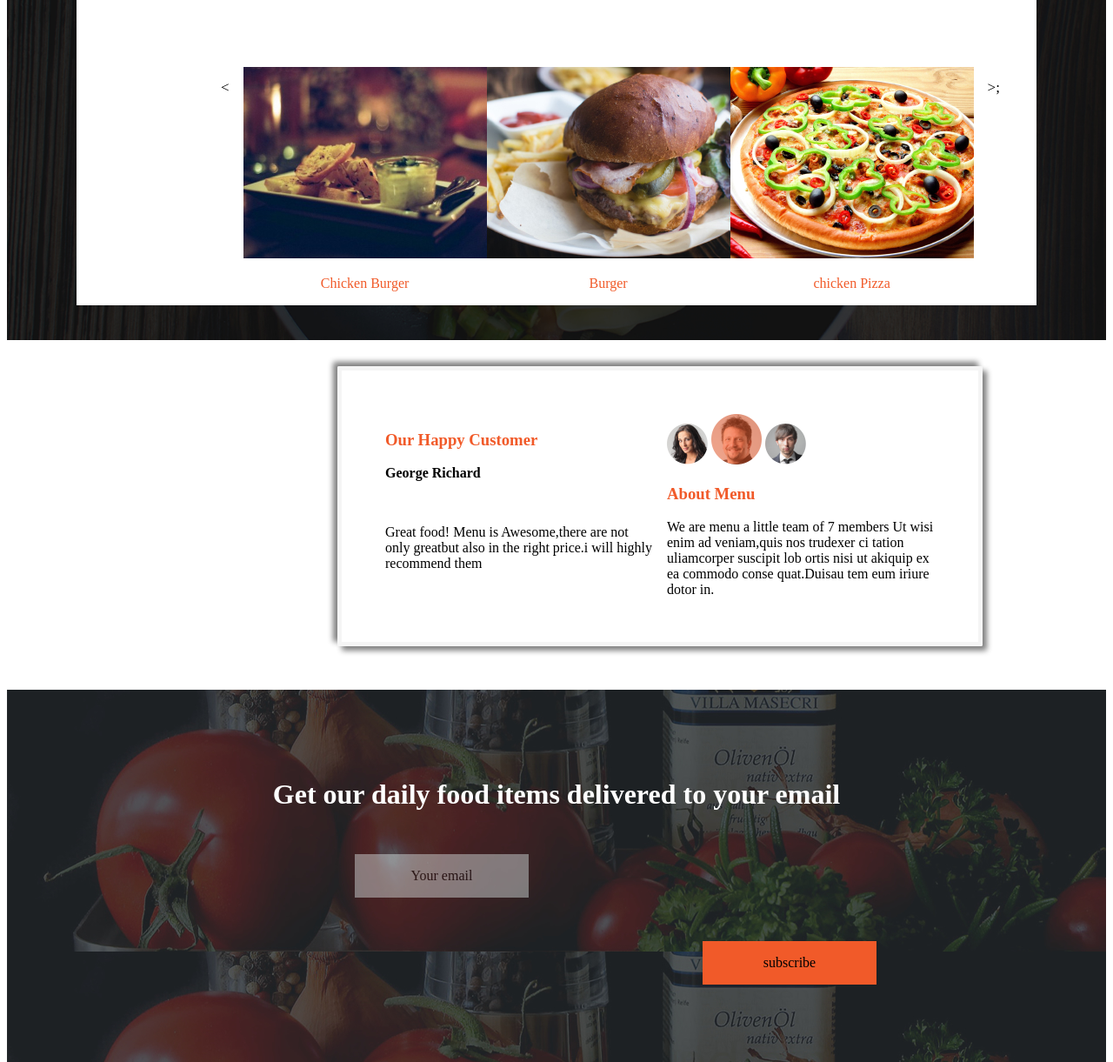
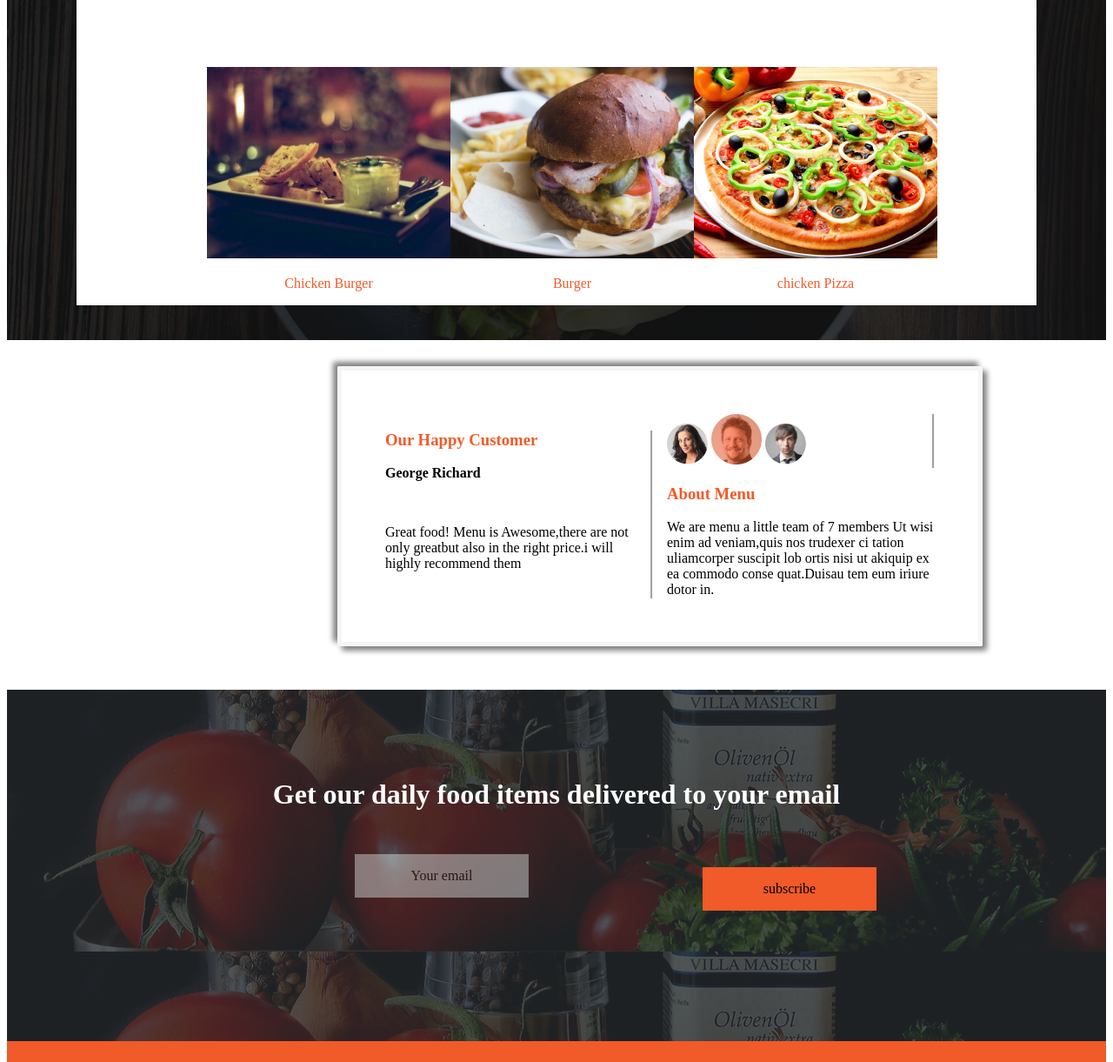
Before and after one commit to MosesGakuhi1857/anitas_kitchen_project, a plain HTML site: page index.html in a window 1280 px wide. Shown: the part 2060-3281 px from the top of the page at 87% size. Drawn offline with Linux system fonts and the light colour scheme.

Commit message:
it will update changes in customer section

```diff
--- a/index.css
+++ b/index.css
@@ -114,6 +114,7 @@ nav{
      align-items: center;
      margin:50px;
      width:65%;
+     margin-left:150px;
 
 
 }
@@ -122,7 +123,7 @@ nav{
     justify-content: center;
     display:flex;
     display:inline-block;
-    width:50%;
+
 }
 #img{
     float:right;
@@ -187,8 +188,9 @@ a:hover{
      padding:50px;
      margin-top: 30px;
 }
-#about{
-    border:right;
+#com1{
+    border-right:whitesmoke;
+    border-right-style: groove;
 }
 .com_sec h3{
     color:#F15A29;
@@ -235,5 +237,5 @@ footer {
     justify-content: center;
     align-items: center;
     margin-left:800px;
-    padding-top: -50px;
+    margin-top: -85px;
 }
--- a/index.html
+++ b/index.html
@@ -104,11 +104,11 @@
 
 
         <div class="row">
-            <a href="#"><spam>&#60;</spam></a>
+
            <div> <img src="assets/chickenBurger.jpg"><p>Chicken Burger</p></div>
           <div> <img src="assets/beefBurger.jpg"><p>Burger</p></div>
          <div>  <img src="assets/chickenPizza.jpg"><p>chicken Pizza</p></div>
-         <a href="#"><spam>&#62;</spam>;</a>
+
         </div>
     </div>
   </div>
@@ -120,6 +120,7 @@
     <h3>Our Happy Customer</h3>
     <p><strong>George Richard</strong></p><br>
     <p>Great food! Menu is Awesome,there are not only greatbut also in the right price.i will highly recommend them</p>
+
     <img src="assets/p1.png">
     <img src="assets/p2.png">
     <img src="assets/p3.png">
```
